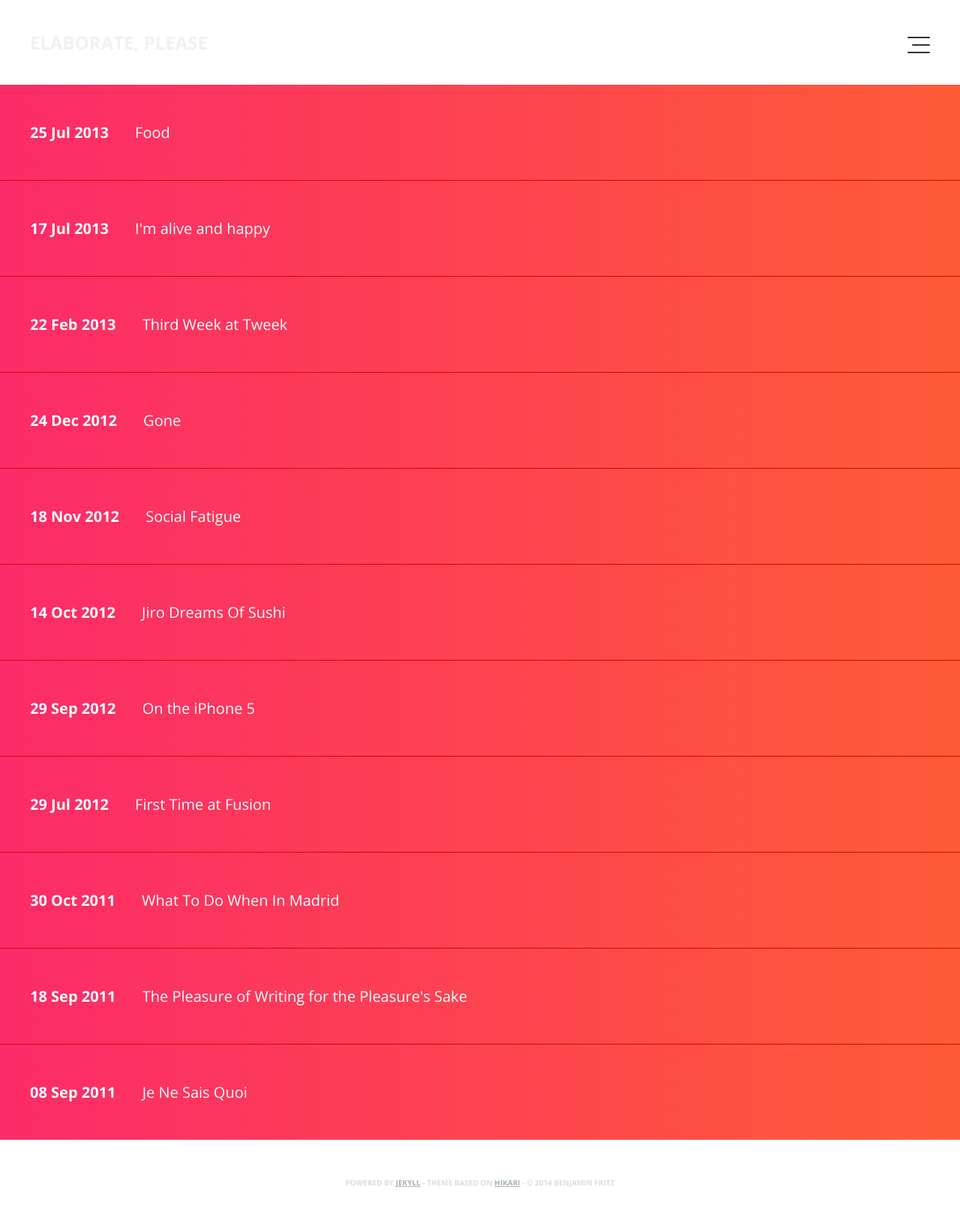
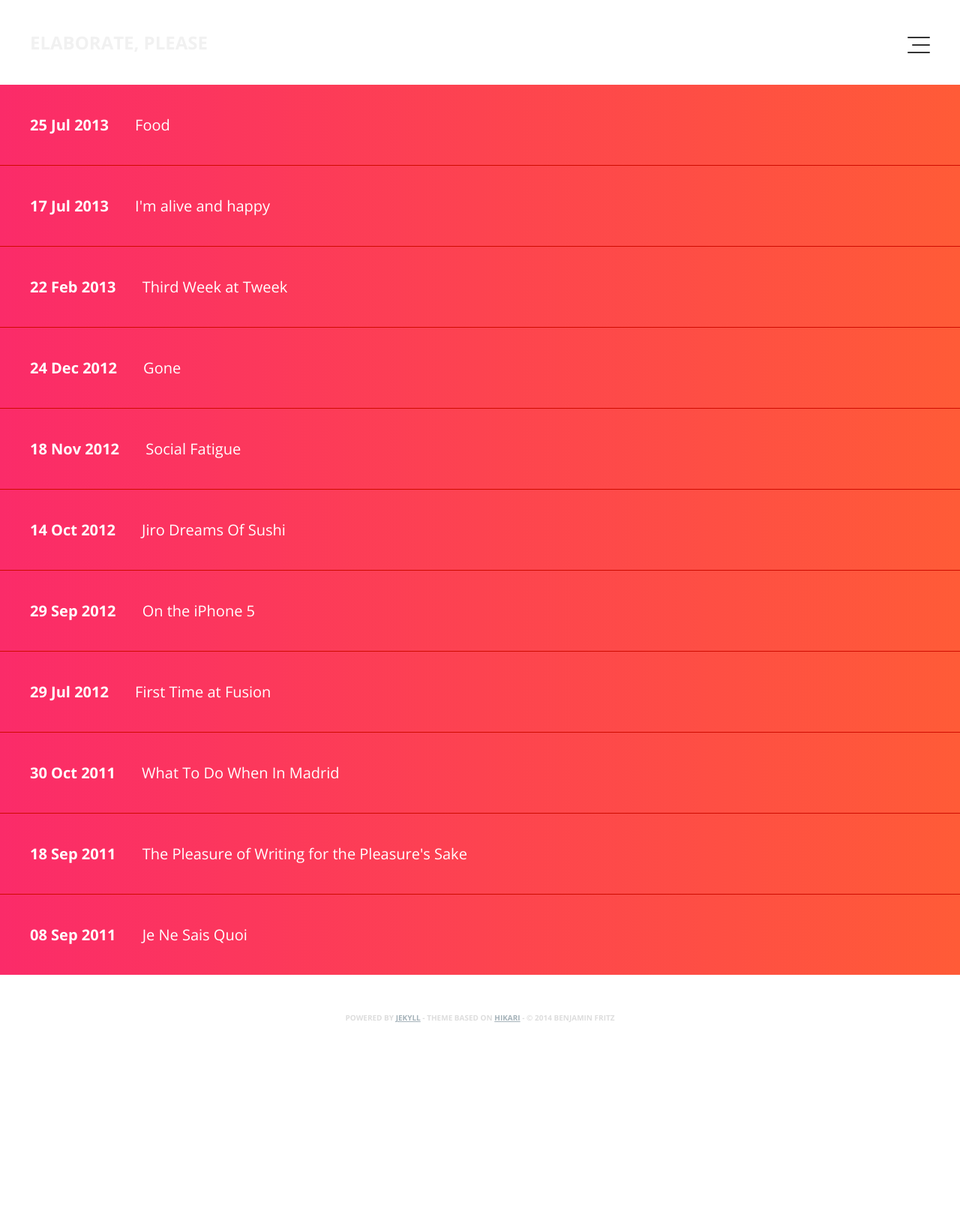
Before and after one commit to benjaminfritz/words, a Jekyll site: the page built from index.html, in a window 1280 px wide. Shown: the whole page at 75% size. Built offline with Jekyll 4.4.1, drawn with Linux system fonts in a browser that asks for light colours; Markdown is read by kramdown in place of the engine named in the settings; after the commit the page ends 1407 px from its top, so only the background shows below that.

Commit message:
Small hover tweaks

```diff
--- a/css/main.css
+++ b/css/main.css
@@ -305,7 +305,7 @@ ul.posts li .p-wrap { background: #FB2B69; /* Old browsers */
                       background: -o-linear-gradient(left, #FB2B69 0%,#FF5B37 100%); /* Opera 11.10+ */
                       background: -ms-linear-gradient(left, #FB2B69 0%,#FF5B37 100%); /* IE10+ */
                       background: linear-gradient(to right, #FB2B69 0%,#FF5B37 100%); /* W3C */
-                      padding: 50px 40px; transition: all .3s ease-in; }
+                      padding: 40px 40px; transition: all .1s ease-in; }
 ul.posts li .p-wrap:hover { background: #FB2B69; padding-left: 50px; }
 ul.posts li .p-wrap:active { background: #FB2B69; }
 ul.posts li .p-wrap:hover::after { content:'\203A'; margin-left: 10px;}
```
